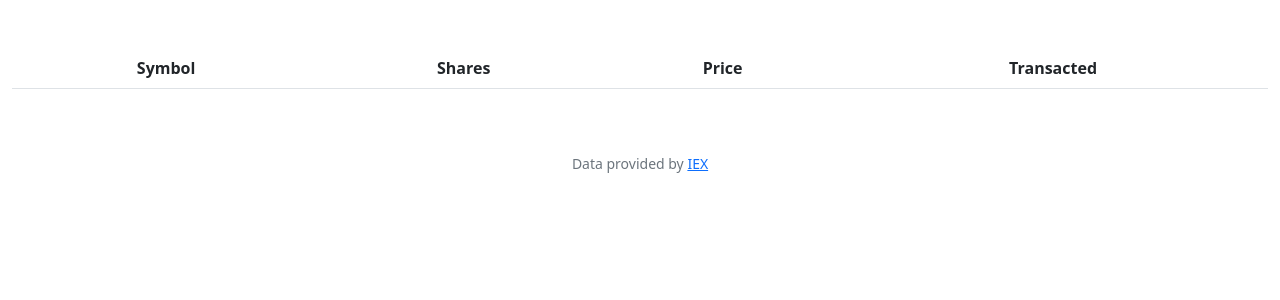
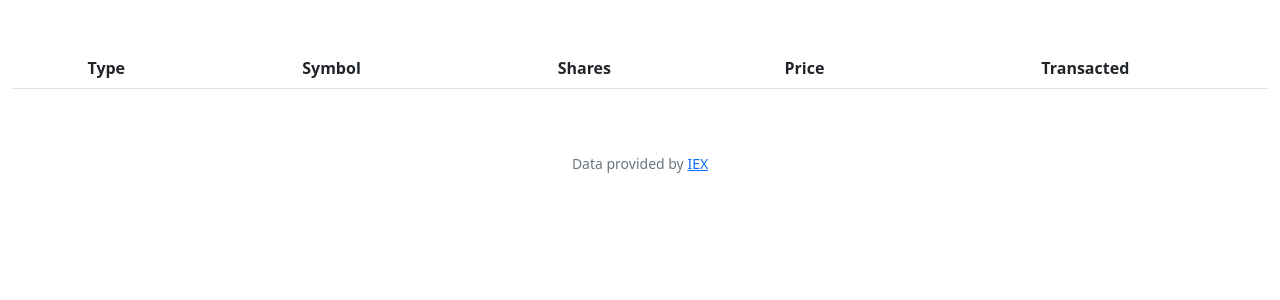
Before and after one commit to tinatrxn/finance, a Flask app: page /history in a window 1280 px wide. Shown: the part 76-376 px from the top of the page. Run offline with Flask 3, Linux system fonts and the light colour scheme; a user stored in the database is signed in; data that the repository does not hold is empty; some libraries are stand-ins or nearby versions.

Commit message:
/sell fixed pls

```diff
--- a/app.py
+++ b/app.py
@@ -106,7 +106,7 @@ def buy():
         db.execute("UPDATE users SET cash = ? WHERE id = ?", cash, session["user_id"])
 
         db.execute("INSERT INTO profiles (user_id, stock, shares, price, date) VALUES (?, ?, ?, ?, CURRENT_TIMESTAMP)", session["user_id"], request.form.get("symbol").upper(), request.form.get("shares"), price)
-        db.execute("INSERT INTO history (user_id, stock, shares, price, date) VALUES (?, ?, ?, ?, CURRENT_TIMESTAMP)", session["user_id"], request.form.get("symbol").upper(), request.form.get("shares"), price)
+        db.execute("INSERT INTO history (user_id, stock, shares, price, date, type) VALUES (?, ?, ?, ?, CURRENT_TIMESTAMP, ?)", session["user_id"], request.form.get("symbol").upper(), request.form.get("shares"), price, 'Buy')
 
         return redirect("/")
 
@@ -266,26 +266,27 @@ def sell():
         rows = db.execute("SELECT stock, SUM (shares) AS total FROM profiles WHERE user_id = ? GROUP BY stock", session["user_id"])
 
         stock_valid = 0
-        stocks = 0
+        stocks_selling = request.form.get("shares")
+        stocks_available = 0
 
         for i in rows:
             if i["stock"] == request.form.get("symbol").upper():
                 stock_valid = 1
-                stocks = i["total"]
+                stocks_available = i["total"]
 
         if stock_valid == 0:
             return apology("You don't own this stock", 403)
 
-        elif int(request.form.get("shares")) > stocks:
+        elif int(request.form.get("shares")) > stocks_available:
             return apology("You don't own that many stocks", 403)
 
         # Update earnings
         rows2 = db.execute("SELECT cash FROM users WHERE id = ?", session["user_id"])
-        cash = rows2[0]["cash"] + (float(quote_dic["price"]) * float(stocks))
+        cash = rows2[0]["cash"] + (float(quote_dic["price"]) * float(stocks_selling))
 
         # Selling stock
-        db.execute("INSERT INTO history (user_id, stock, shares, price, date) VALUES (?, ?, ?, ?, CURRENT_TIMESTAMP)", session["user_id"], request.form.get("symbol").upper(), -abs(int(request.form.get("shares"))), quote_dic["price"])
-        db.execute("DELETE FROM profiles WHERE user_id = ? AND stock = ? [ LIMIT {?} ]", session["user_id"], request.form.get("symbol").upper(), int(request.form.get("shares")))
+        db.execute("INSERT INTO history (user_id, stock, shares, price, date, type) VALUES (?, ?, ?, ?, CURRENT_TIMESTAMP, ?)", session["user_id"], request.form.get("symbol").upper(), int(request.form.get("shares")), quote_dic["price"], 'sell')
+        db.execute("INSERT INTO profiles (user_id, stock, shares, price, date) VALUES (?, ?, ?, ?, CURRENT_TIMESTAMP)", session["user_id"], request.form.get("symbol").upper(), -abs(int(stocks_selling)), quote_dic["price"])
         db.execute("UPDATE users SET cash = ? WHERE id = ?", cash, session["user_id"])
 
         return redirect("/")
--- a/templates/history.html
+++ b/templates/history.html
@@ -10,6 +10,7 @@
             <table class="table">
                 <thead>
                   <tr>
+                    <th scope="col">Type</th>
                     <th scope="col">Symbol</th>
                     <th scope="col">Shares</th>
                     <th scope="col">Price</th>
@@ -19,6 +20,7 @@
                 <tbody class="table-group-divider">
                     {% for i in rows %}
                     <tr>
+                        <td>{{ i["type"] }}</td>
                         <td>{{ i["stock"] }}</td>
                         <td>{{ i["shares"] }}</td>
                         <td>${{ i["price"] }}</td>
```
